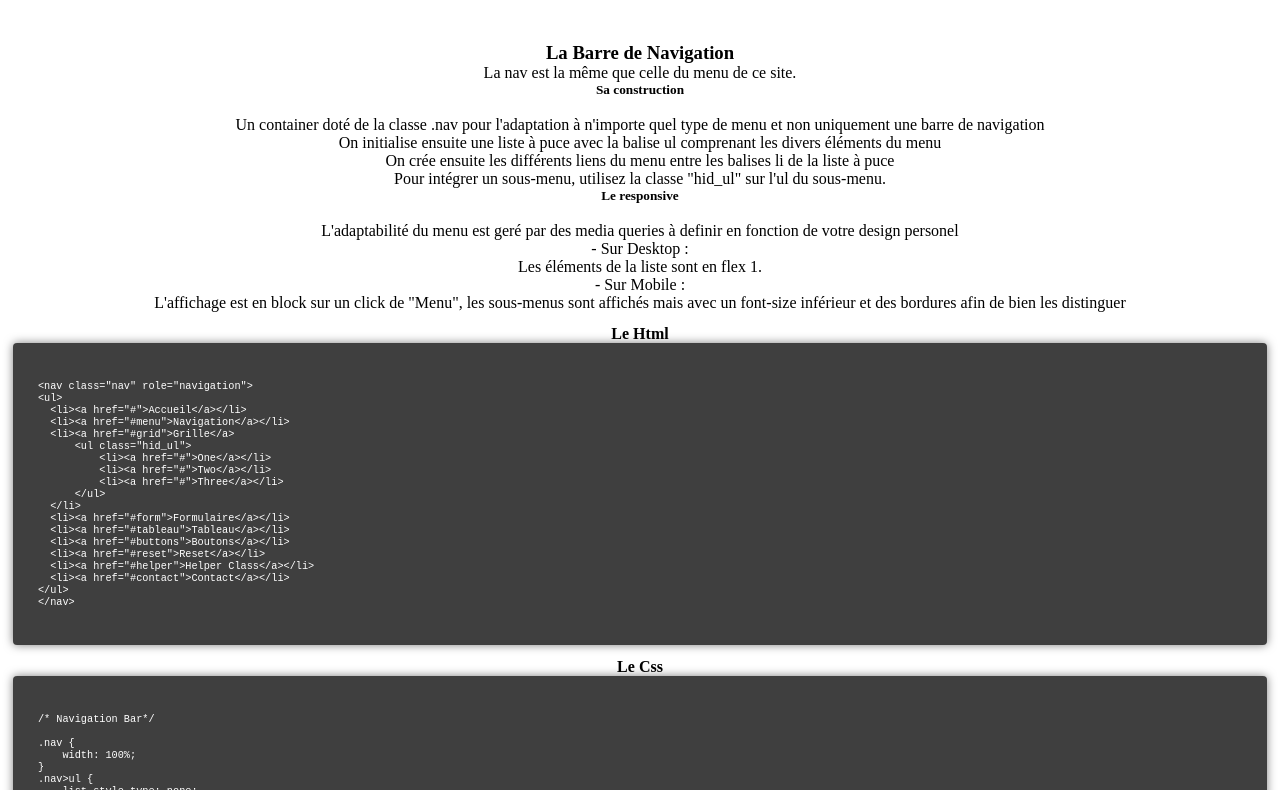
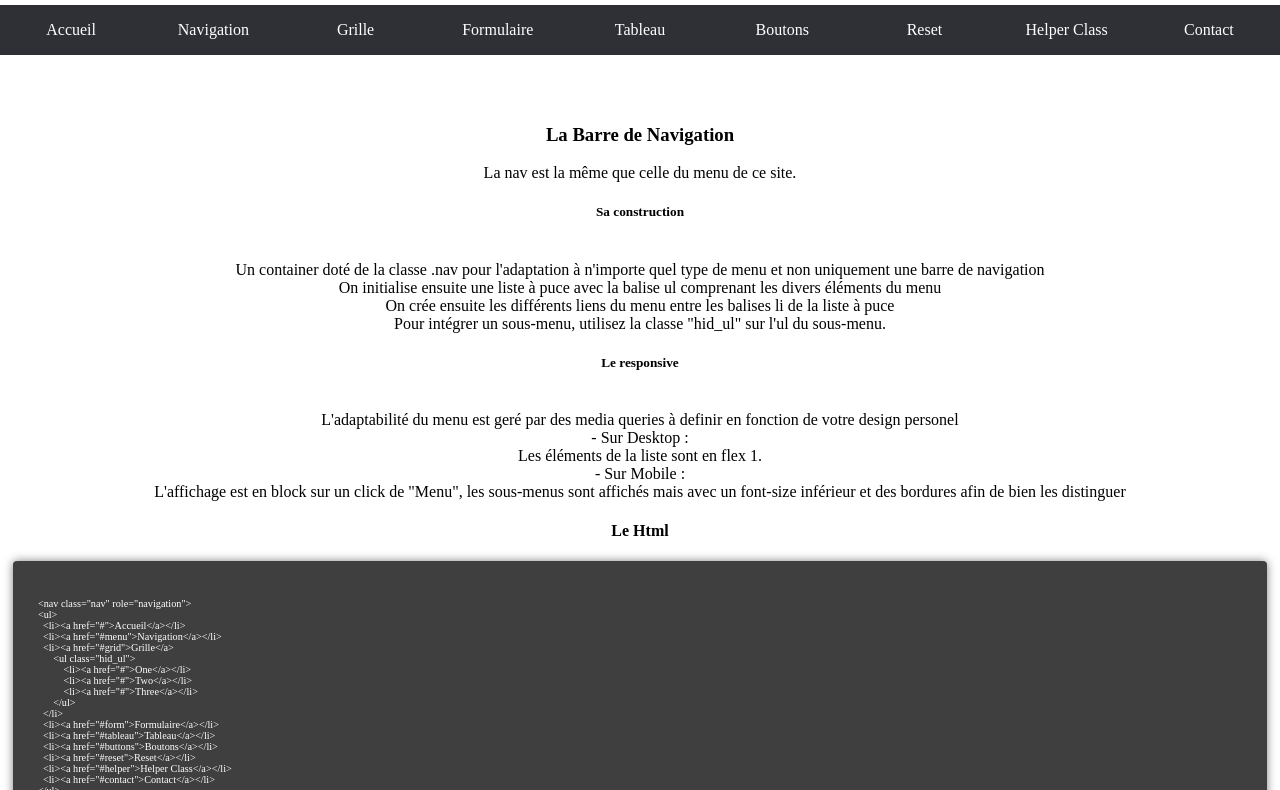
Before and after one commit to Darkilen/SimplonStrap, a plain HTML site: page index.html in a window 1280 px wide. Shown: the part 122-912 px from the top of the page. Drawn offline with Linux system fonts and the light colour scheme.

Commit message:
update reset

```diff
--- a/simplonstrap.css
+++ b/simplonstrap.css
@@ -1,21 +1,41 @@
 /* -----------------------------------------------Reset User Agent */
-
-* {
-    margin: 0;
-    padding: 0;
-    list-style-type: none;
-    text-decoration: none;
-    box-sizing: border-box;
-    margin: 0;
-    /* Reintialise all margin*/
-    padding: 0;
-    /* Reintialise all padding*/
-    list-style-type: none;
-    /* Delete Bullet on list */
-    text-decoration: none;
-    /* Delete Underline on Link */
-    box-sizing: border-box;
-    /* Padding and Border include in box size */
+/*To remove any margin or border, reset font size & font style, reset the vertical alignment to its default value*/
+html, body, div, span, applet,
+p, blockquote,
+a, big, cite, code,
+em, img,
+small, strike, strong, tt,
+b, u, i,
+ol, ul, li,
+form, label, legend,
+table,
+article, aside, canvas,
+figure, figcaption, footer, header,
+menu, nav, output, section {
+  margin: 0;
+  padding: 0;
+  border: 0;
+	font-size: 100%;
+  font: inherit;
+  vertical-align: baseline;
+}
+/* hyphens & too long words go to next line */
+div, textarea, table, td, th, code, pre, samp {
+    word-wrap: break-word;
+    -webkit-hyphens: auto;
+    -moz-hyphens: auto;
+    -ms-hyphens: auto;
+    -o-hyphens: auto;
+    hyphens: auto;
+}
+/*To remove bullets from bulleted lists*/
+ul, li {
+	list-style: none;
+}
+/*To remove underlining or any other effect on links*/
+a, a:target, a:visited, a:active {
+  text-decoration: none;
+  color: black;
 }
 
 img {
```
